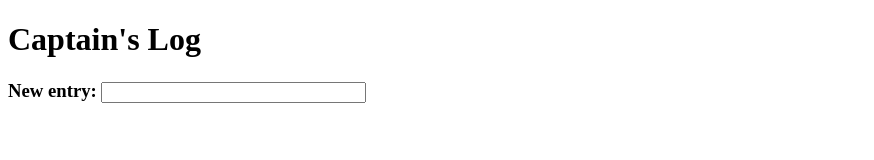
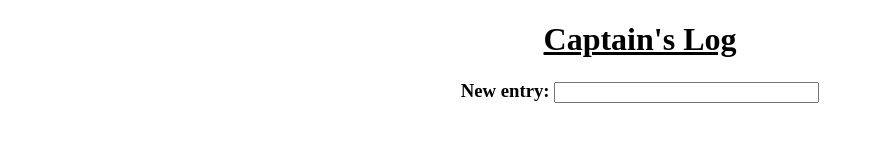
Before and after one commit to patwolfe/comp20-pwolfe, a plain HTML site: page captainslog/index.html in a window 1280 px wide. Shown: the whole page, without its empty margins (0-874 px from the left). Drawn offline with nearby package versions, Linux system fonts and the light colour scheme.

Commit message:
Added styling to style.css

```diff
--- a/captainslog/style.css
+++ b/captainslog/style.css
@@ -0,0 +1,11 @@
+h1, h3 {
+	text-align: center;
+}
+
+h1 {
+	text-decoration: underline;
+}
+
+#log {
+	font-family: Helvetica;
+}
```
Also changed, not shown: captainslog/index.html (+0 -1 lines).
